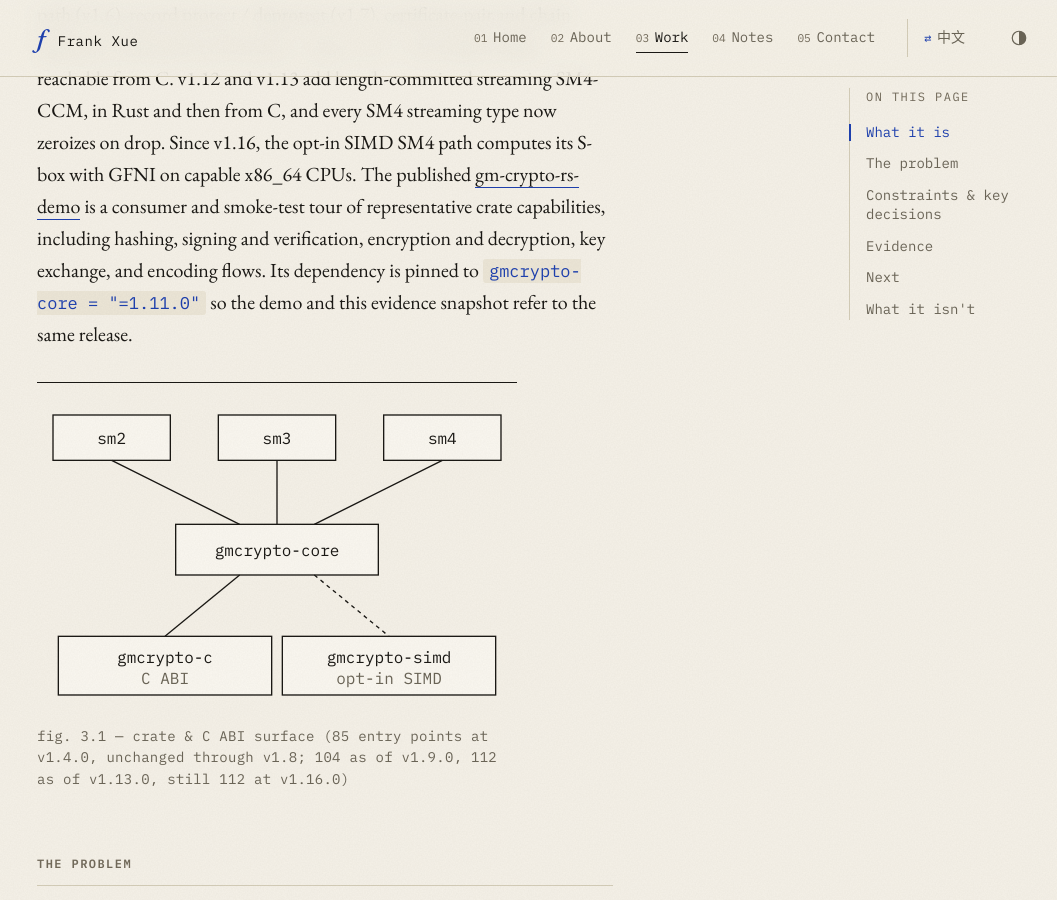
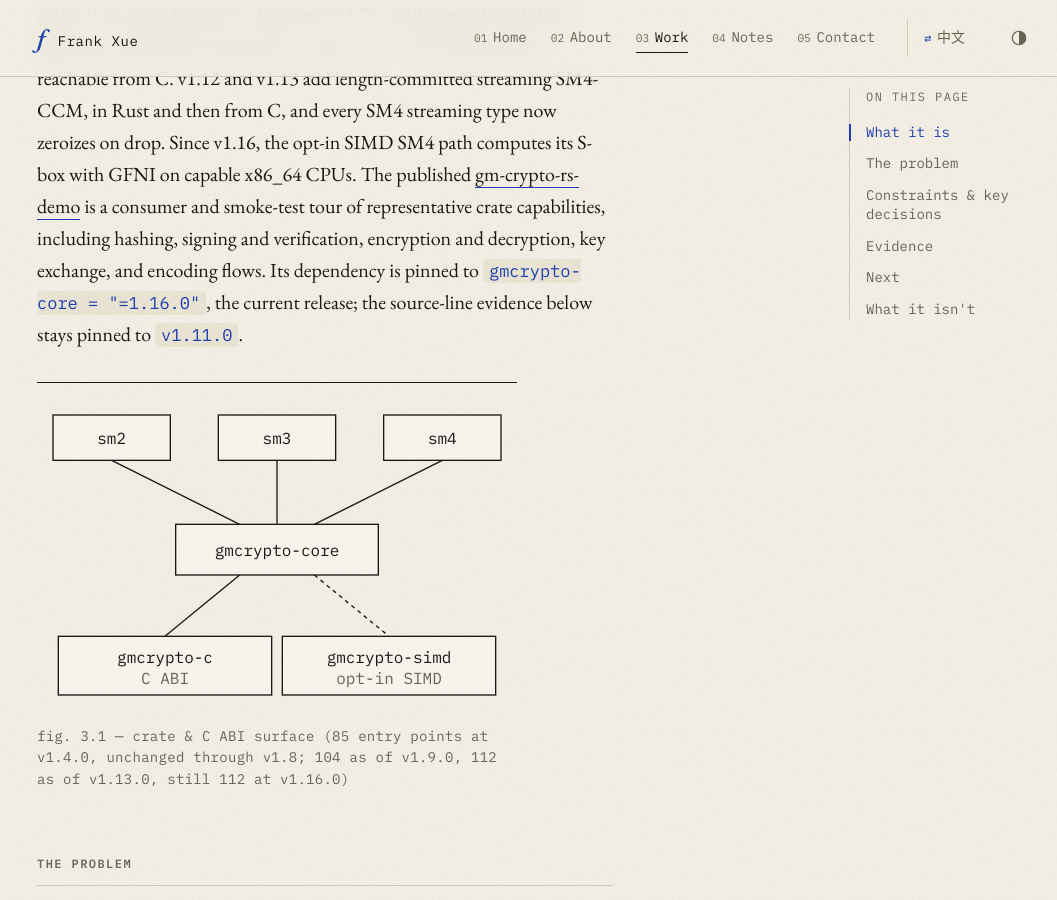
Before and after one commit to frankxue831/frankxue831.github.io, a Jekyll site: the page built from projects/gm-crypto-rs.html, in a window 1280 px wide and 900 px high, scrolled down 1548 px. Shown: the whole window, without its empty margins (101-1158 px from the left). Built offline with Jekyll 4.4.1, drawn with Linux system fonts in a browser that asks for light colours.

Commit message:
content: demo now pins gmcrypto-core =1.16.0 (EN/ZH); validator follows (#96)

```diff
--- a/projects/gm-crypto-rs.html
+++ b/projects/gm-crypto-rs.html
@@ -78,8 +78,9 @@ summary_outcome: "In-CI leak-regression gates for secret-touching paths."
             is a consumer and smoke-test tour of representative crate
             capabilities, including hashing, signing and verification,
             encryption and decryption, key exchange, and encoding flows. Its
-            dependency is pinned to <code>gmcrypto-core = "=1.11.0"</code> so
-            the demo and this evidence snapshot refer to the same release.
+            dependency is pinned to <code>gmcrypto-core = "=1.16.0"</code>, the
+            current release; the source-line evidence below stays pinned to
+            <code>v1.11.0</code>.
         </p>
 
         <figure class="fig">
--- a/scripts/validate_site.rb
+++ b/scripts/validate_site.rb
@@ -1324,7 +1324,7 @@ end
 gm_case_studies = %w[projects/gm-crypto-rs.html zh/projects/gm-crypto-rs.html]
 gm_case_studies.each do |relative|
   source = read_file(ROOT.join(relative), failures)
-  record(failures, "#{relative}: demo must pin gmcrypto-core =1.11.0") unless source.include?("=1.11.0")
+  record(failures, "#{relative}: demo must pin gmcrypto-core =1.16.0") unless source.include?('gmcrypto-core = "=1.16.0"')
   record(failures, "#{relative}: dudect workflow evidence must link line 169") unless source.include?("dudect-pr.yml#L169")
   record(failures, "#{relative}: stale dudect workflow line 166 remains") if source.include?("dudect-pr.yml#L166")
   %w[constant-time-warrant constant-time-ci-gate byte-identity unsafe-opt-in].each do |slug|
--- a/zh/projects/gm-crypto-rs.html
+++ b/zh/projects/gm-crypto-rs.html
@@ -67,7 +67,7 @@ summary_outcome: "用 CI 泄漏回归门禁把关涉密路径。"
             已发布的
             <a href="https://github.com/frankxue831/gm-crypto-rs-demo" rel="noopener noreferrer">gm-crypto-rs-demo</a>
             是面向使用者的示例与冒烟测试导览，覆盖散列、签名与验签、加解密、密钥交换和编码等代表性能力。它把依赖固定为
-            <code>gmcrypto-core = "=1.11.0"</code>，使示例与本页证据快照对应同一版本。
+            <code>gmcrypto-core = "=1.16.0"</code>，即当前版本；下文的源码行证据仍固定在 <code>v1.11.0</code>。
         </p>
 
         <figure class="fig">
```
